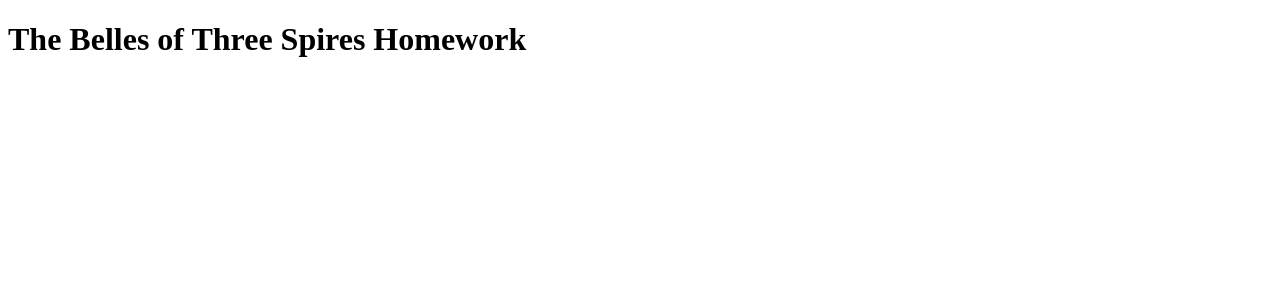
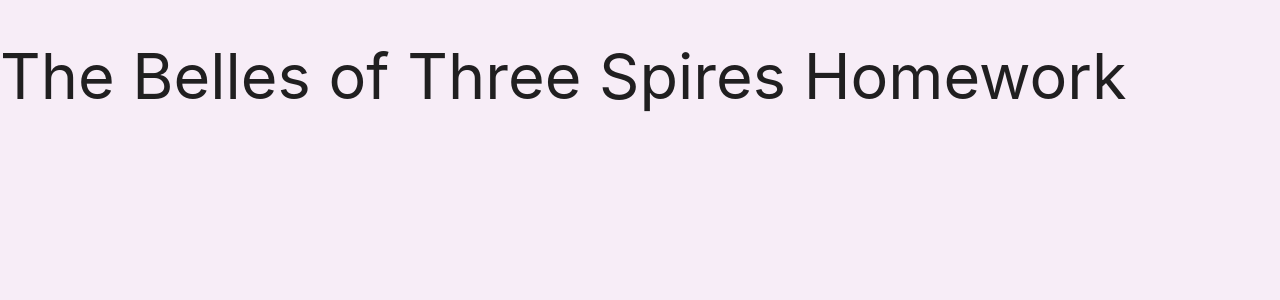
Before and after one commit to Rachel2308/MS3-belles-task-manager, a Flask app: template templates/base.html in a window 1280 px wide. Shown: the top 300 px of the page. Run offline with Flask 2, Linux system fonts and the light colour scheme; the template is opened without the code that fills it, so the values that code supplies are empty; some libraries are stand-ins or nearby versions.

Commit message:
Add static files and materialize

```diff
--- /dev/null
+++ b/static/css/style.css
@@ -0,0 +1,3 @@
+body {
+    background-color: #f7edf7;
+}
--- a/templates/base.html
+++ b/templates/base.html
@@ -3,12 +3,25 @@
 <head>
     <meta charset="UTF-8">
     <meta name="viewport" content="width=device-width, initial-scale=1.0">
+    <link rel="stylesheet" href="https://cdnjs.cloudflare.com/ajax/libs/font-awesome/5.15.2/css/all.min.css"
+        integrity="sha512-HK5fgLBL+xu6dm/Ii3z4xhlSUyZgTT9tuc/hSrtw6uzJOvgRr2a9jyxxT1ely+B+xFAmJKVSTbpM/CuL7qxO8w=="
+        crossorigin="anonymous" type="text/css">
+    <link rel="stylesheet" href="https://cdnjs.cloudflare.com/ajax/libs/materialize/1.0.0/css/materialize.min.css" type="text/css">
+    <link rel="stylesheet" href="{{ url_for('static', filename='css/style.css') }}" type="text/css">
+    {% block styles %}
+    {% endblock %}
     <title>Belles' Task Manager</title>
 </head>
 <body>
     <h1>The Belles of Three Spires Homework</h1>
+
     {% block content %}
     {% endblock %}
 
+    <script src="https://code.jquery.com/jquery-3.6.0.min.js" integrity="sha256-/xUj+3OJU5yExlq6GSYGSHk7tPXikynS7ogEvDej/m4=" crossorigin="anonymous"></script>
+    <script src="https://cdnjs.cloudflare.com/ajax/libs/materialize/1.0.0/js/materialize.min.js"></script>
+    <script src="{{ url_for('static', filename='js/script.js') }}"></script>
+    {% block scripts %}
+    {% endblock %}
 </body>
 </html>
```
Also changed, not shown: static/js/script.js (added).
